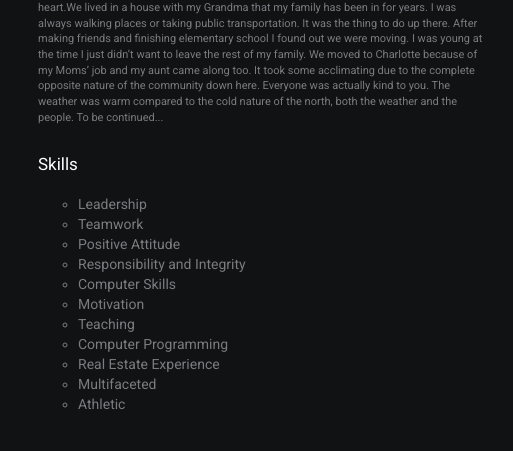
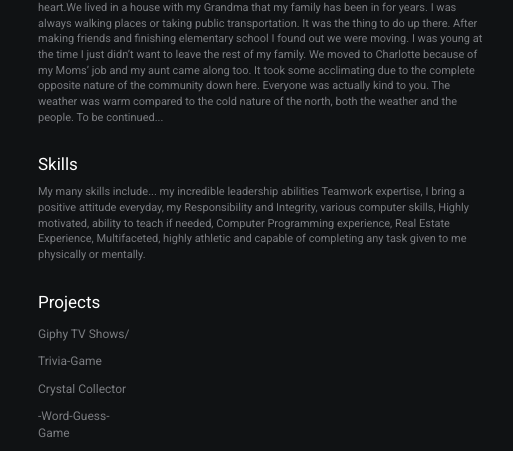
Before and after one commit to griffinth/griffinth.github.io, a plain HTML site: page index.html in a window 1280 px wide. Shown: the part 256-707 px from the top of the page, 602-1115 px from the left. Drawn offline with nearby package versions, Linux system fonts and the light colour scheme.

Commit message:
changestohtml

```diff
--- a/index.html
+++ b/index.html
@@ -17,6 +17,7 @@
 
     <div class="grid-2">
         <div class="section-1">
+
                 <img src="Bootstrap-Portfolio/images/image.png.jpg" class="rounded" alt="..." width="300" height="300">
 
 
@@ -29,19 +30,19 @@
             <h2>About</h2>
             <p> Hello World! My name is Griffin Hume and I was born in Boston, MA. The majority of the time I lived in Somerville, MA. It was a small town and full of a variety of different housing districts.It was an incredibly diverse community and it will always hold a place in my heart.We lived in a house with my Grandma that my family has been in for years. I was always walking places or taking public transportation. It was the thing to do up there. After making friends and finishing elementary school I found out we were moving. I was young at the time I just didn’t want to leave the rest of my family. We moved to Charlotte because of my Moms’ job and my aunt came along too. It took some acclimating due to the complete opposite nature of the community down here. Everyone was actually kind to you. The weather was warm compared to the cold nature of the north, both the weather and the people. To be continued...</p>
             <h2>Skills</h2>
-            <p><ul style="list-style-type:circle;">
-                    <li>Leadership</li>
-                    <li>Teamwork</li>
-                    <li>Positive Attitude</li>
-                    <li>Responsibility and Integrity</li>
-                    <li>Computer Skills</li>
-                    <li>Motivation</li>
-                    <li>Teaching</li>
-                    <li>Computer Programming</li>
-                    <li>Real Estate Experience</li>
-                    <li>Multifaceted</li>
-                    <li>Athletic</li>
-                  </ul></p>
+            <p> My many skills include...
+                    my incredible leadership abilities
+                    Teamwork expertise,
+                    I bring a positive attitude everyday,
+                    my Responsibility and Integrity,
+                    various computer skills,
+                    Highly motivated,
+                    ability to teach if needed,
+                    Computer Programming experience,
+                    Real Estate Experience,
+                    Multifaceted,
+                    highly athletic and capable of completing any task given to me physically or mentally.
+                  </p>
             <h2>Projects</h2>
             <a href="https://griffinth.github.io/Giphy/">Giphy TV Shows/</a>
             <a href=" https://griffinth.github.io/Trivia-Game/">Trivia-Game</a>
@@ -50,6 +51,7 @@
             <a href=" https://griffinth.github.io/Train-scheduler/">Train-scheduler</a>
             <h2>Contact</h2>
             <p>griffin@hprea.com</p>
+            <p>704-///-///</p>
         </div>
     </div>
 </body>
```
